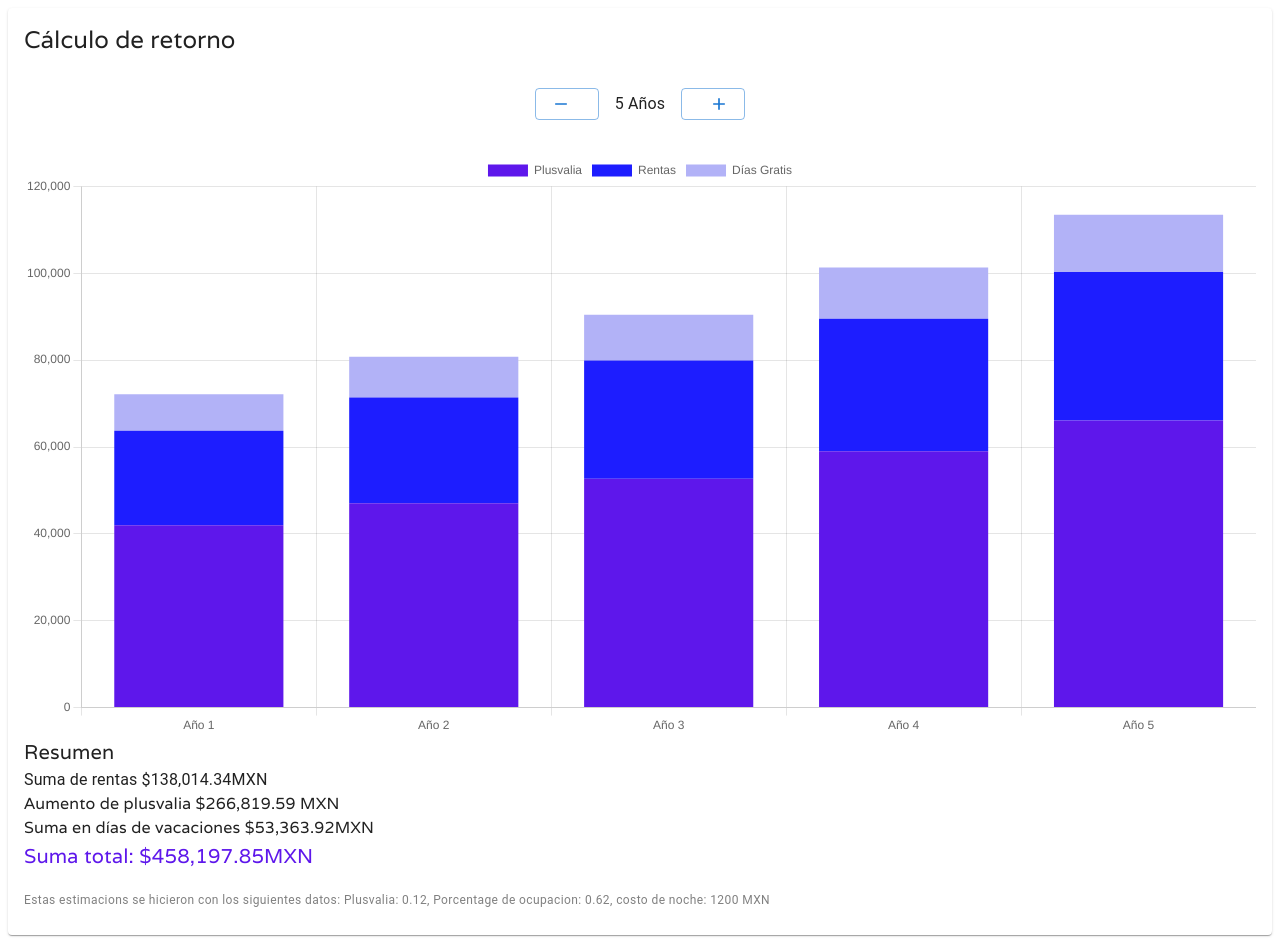
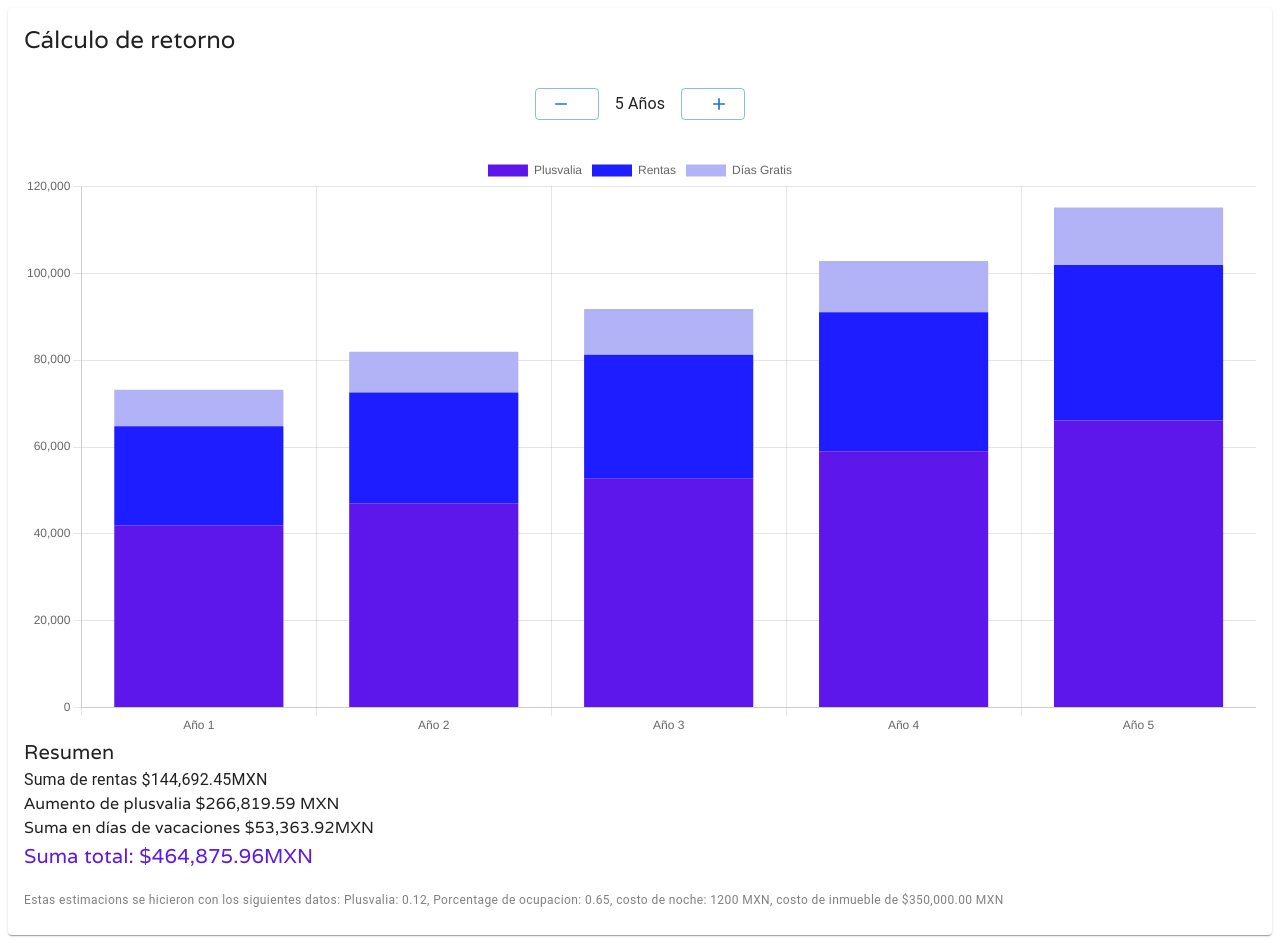
Before and after one commit to pepev94/inmobio-calculadora, a Next.js app: page / in a window 1280 px wide. Built offline with nearby package versions, Linux system fonts and the light colour scheme.

Commit message:
changed percentage of ocupation

```diff
--- a/components/roi-calculator/index.tsx
+++ b/components/roi-calculator/index.tsx
@@ -132,7 +132,7 @@ const RoiCalculator = ({
   fractionCost = 35000,
   plusvalia = 0.12,
   airbnbNightCost = 1400,
-  percentageOccupationEstimation = 0.55,
+  percentageOccupationEstimation = 0.65,
   years: numberOfYears = 5,
 }: Props) => {
   const ref = useRef(null);
@@ -233,7 +233,8 @@ const RoiCalculator = ({
               {" "}
               Plusvalia: {plusvalia}, Porcentage de ocupacion:{" "}
               {percentageOccupationEstimation}, costo de noche:{" "}
-              {airbnbNightCost} MXN
+              {airbnbNightCost} MXN, costo de inmueble de{" "}
+              {formatter.format(fractionCost)} MXN
             </Typography>
           </Box>
         </CardContent>
--- a/pages/index.tsx
+++ b/pages/index.tsx
@@ -25,7 +25,7 @@ export default function Home() {
         plusvalia={parseFloat((plusvalia as string) || "0.12")}
         airbnbNightCost={parseFloat((airbnbNightCost as string) || "1200")}
         percentageOccupationEstimation={parseFloat(
-          (percentageOccupationEstimation as string) || "0.62"
+          (percentageOccupationEstimation as string) || "0.65"
         )}
         years={parseFloat((years as string) || "5")}
       />
```
